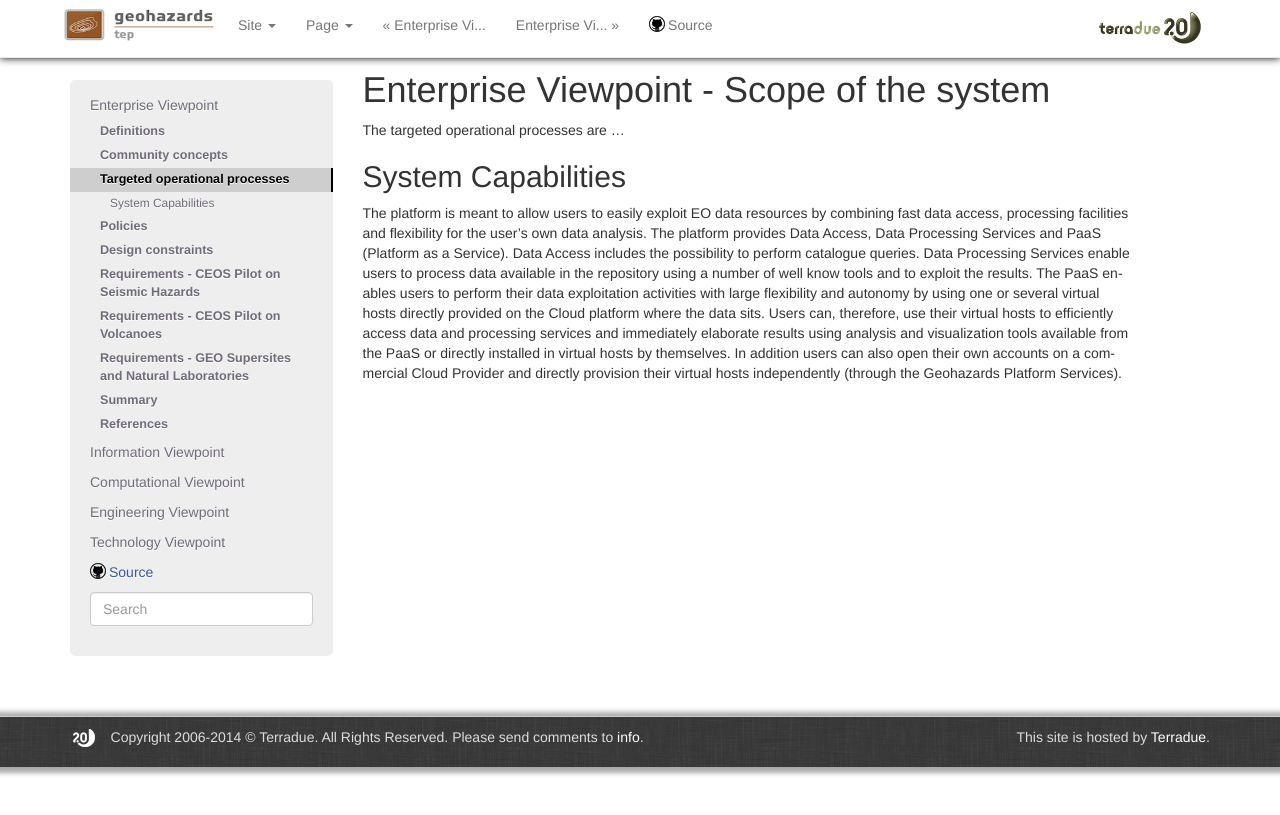
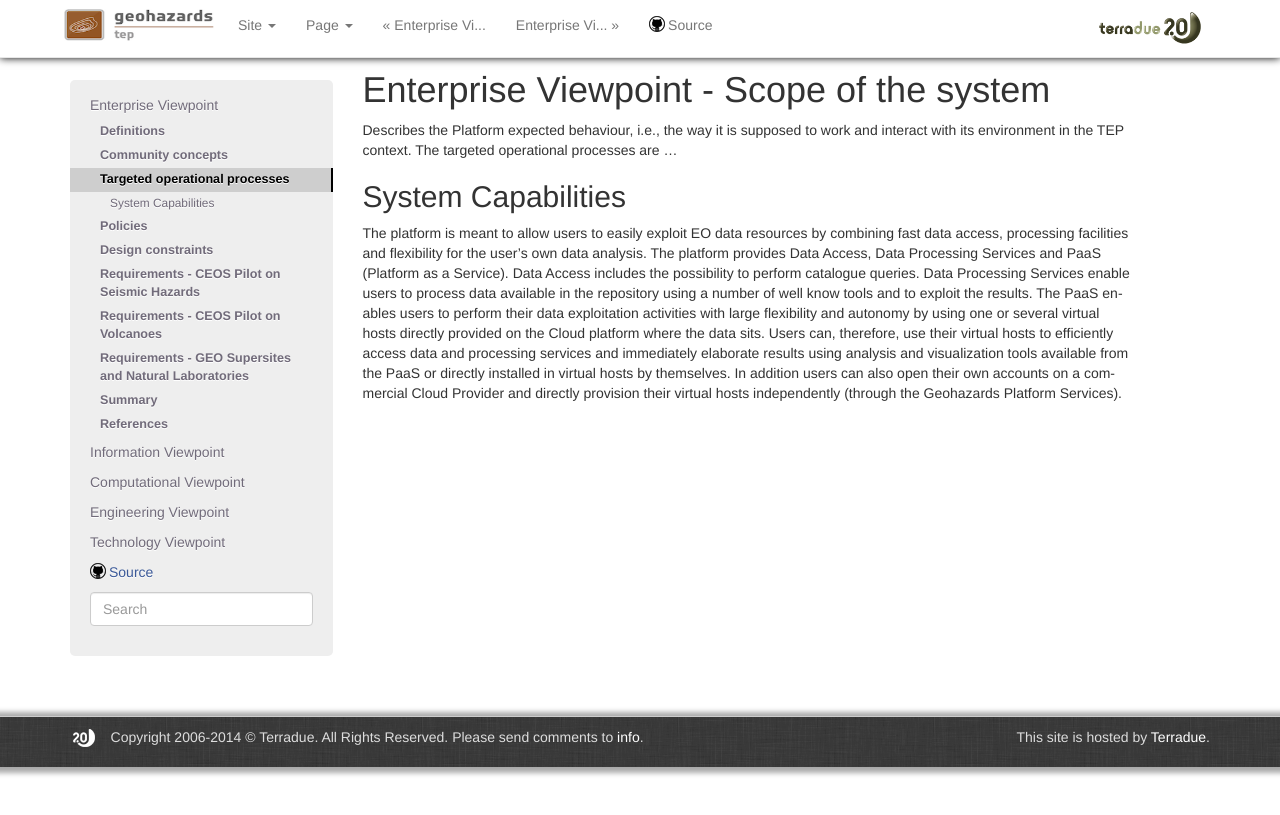
Before and after one commit to Terradue/doc-tep-geohazards-arch, a Sphinx documentation site: the page built from source/enterprise/scope.rst, in a window 1280 px wide. Shown: the top 815 px of the page. Built offline with Sphinx 7.4.7, drawn with Linux system fonts in a browser that asks for light colours.

Commit message:
Update scope.rst

```diff
--- a/source/enterprise/scope.rst
+++ b/source/enterprise/scope.rst
@@ -1,6 +1,7 @@
 Enterprise Viewpoint - Scope of the system
 ##########################################
 
+Describes the Platform expected behaviour, i.e., the way it is supposed to work and interact with its environment in the TEP context.
 The targeted operational processes are ...
 
 System Capabilities
```
